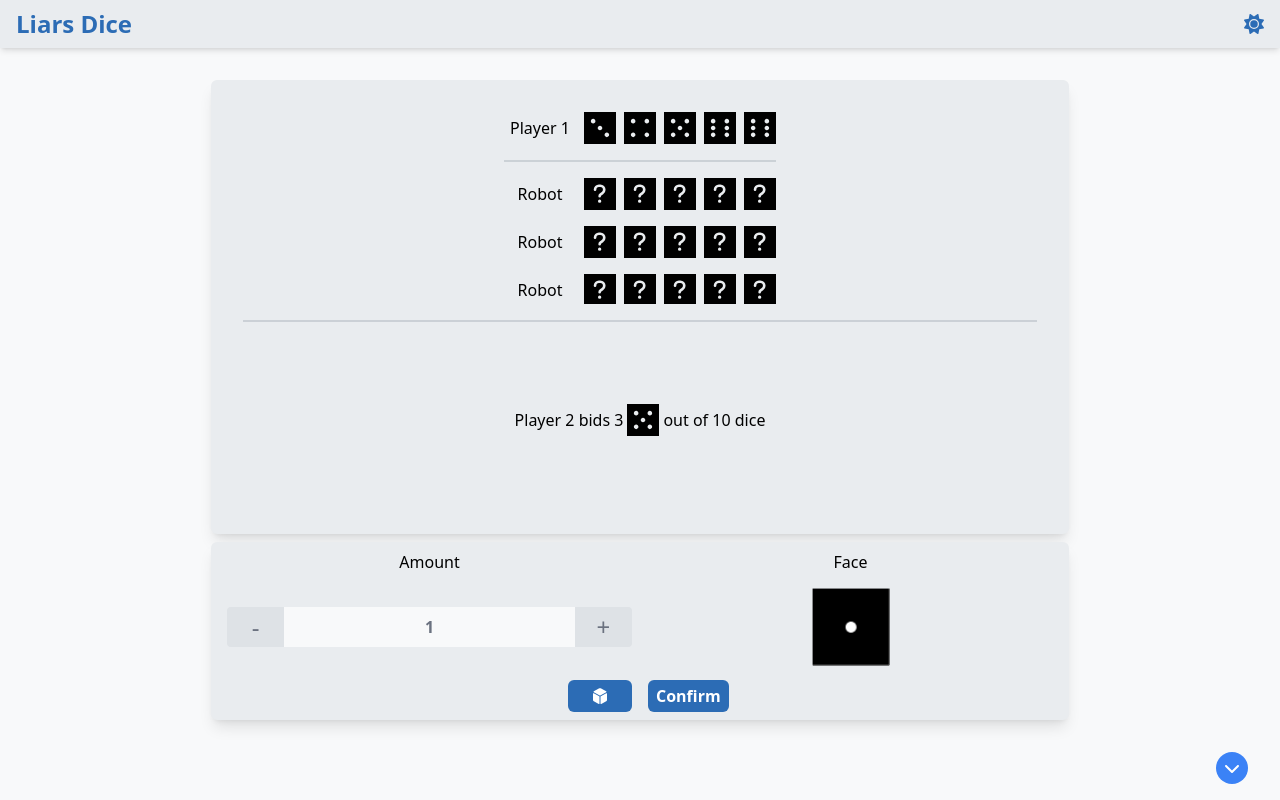
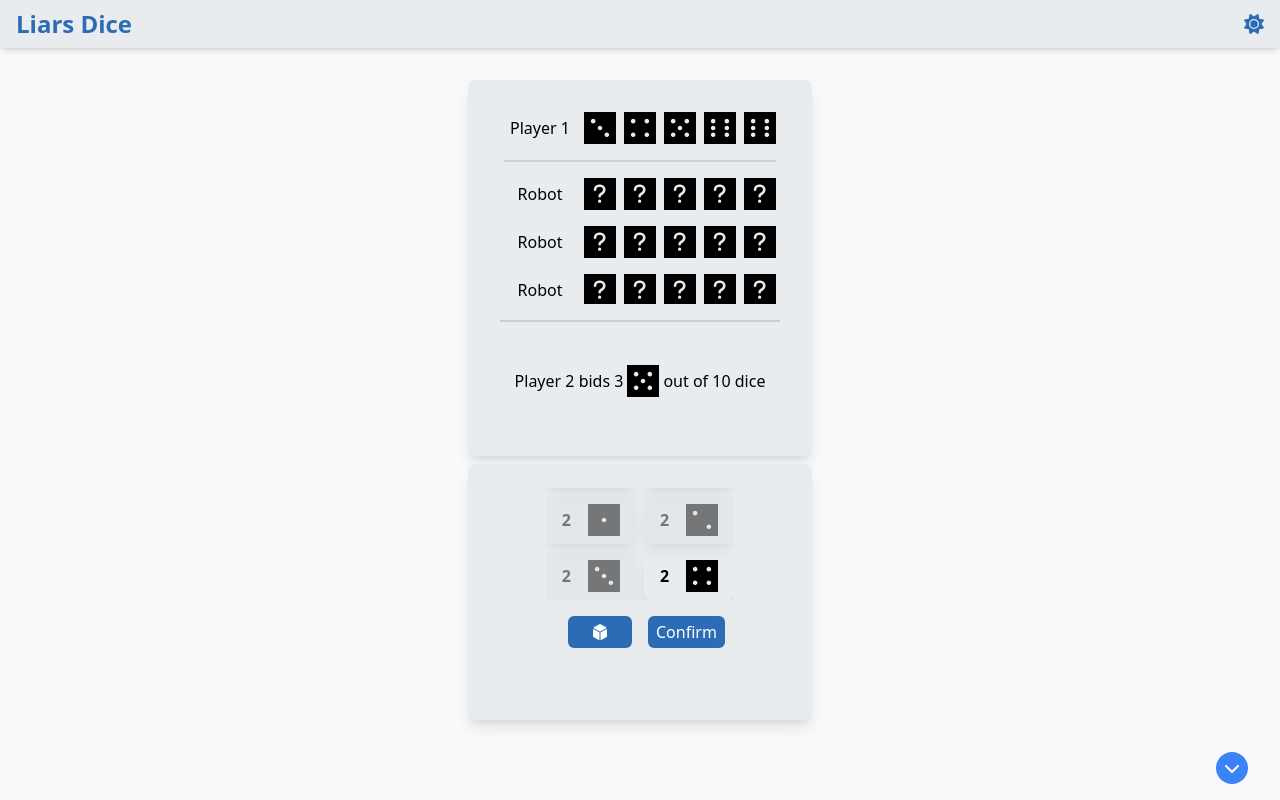
Before and after one commit to ajaytitus1386/dudo, a Next.js app: page /1 in a window 1280 px wide. Shown: the top 800 px of the page. Built offline with nearby package versions, Linux system fonts and the light colour scheme.

Commit message:
feat: dice list and picker

```diff
--- /dev/null
+++ b/src/components/dice/DiceInputWrapper.tsx
@@ -0,0 +1,44 @@
+import { faDiceD6, faList } from "@fortawesome/free-solid-svg-icons"
+import { FontAwesomeIcon } from "@fortawesome/react-fontawesome"
+import Button from "components/Button"
+import Hug from "components/Hug"
+import React from "react"
+
+type Props = {
+    children: React.ReactNode
+    setShowList: React.Dispatch<React.SetStateAction<boolean>>
+    showList: boolean
+}
+
+const DiceInputWrapper: React.FC<Props> = ({
+    children,
+    setShowList,
+    showList,
+}) => {
+    return (
+        <Hug className={"flex-[2] grid grid-cols-2 px-4 py-6 gap-4"}>
+            {children}
+            <Button
+                onClick={() => setShowList((prev) => !prev)}
+                className="order-last px-2 py-1 col-span-1 ml-auto bg-primary-light-300 dark:bg-primary-light-200 font-bold"
+            >
+                {showList ? (
+                    <FontAwesomeIcon
+                        icon={faDiceD6}
+                        className="text-text-light-100 dark:text-text-dark-500"
+                    />
+                ) : (
+                    <FontAwesomeIcon
+                        icon={faList}
+                        className="text-text-light-100 dark:text-text-dark-500"
+                    />
+                )}
+            </Button>
+            <Button className="order-last px-2 py-1 col-span-1 mr-auto bg-primary-light-300 dark:bg-primary-light-200 text-text-light-100 dark:text-text-dark-500 font-medium w-24">
+                Confirm
+            </Button>
+        </Hug>
+    )
+}
+
+export default DiceInputWrapper
--- a/src/components/dice/DiceList.tsx
+++ b/src/components/dice/DiceList.tsx
@@ -18,7 +18,11 @@ const DiceList = () => {
             `#bid-${minAmount}-${minEyes}`
         )
         if (!nextChoice) return
-        nextChoice.scrollIntoView({ behavior: "smooth" })
+        nextChoice.scrollIntoView({
+            behavior: "smooth",
+            block: "nearest",
+            inline: "start",
+        })
     }, [])
 
     const dice = [DiceOne, DiceTwo, DiceThree, DiceFour, DiceFive, DiceSix]
@@ -40,13 +44,15 @@ const DiceList = () => {
                     <Hug
                         className={`flex flex-row justify-between items-center gap-2 ${
                             !isValidBid(amount, eyes + 1)
-                                ? "opacity-50 bg-gray-400 "
-                                : ""
+                                ? "opacity-50 bg-background-light-300 dark:bg-background-dark-300"
+                                : "bg-background-light-100 dark:bg-background-dark-500"
                         }`}
                         key={`bid-${amount}-${eyes}`}
                         id={`bid-${amount}-${eyes}`}
                     >
-                        <b>{amount}</b>
+                        <b className="text-text-light-500 dark:text-text-dark-500">
+                            {amount}
+                        </b>
                         <Die className="w-8 h-8" />
                     </Hug>
                 )),
@@ -55,9 +61,11 @@ const DiceList = () => {
         )
 
     return (
-        <div className="flex flex-col p-8 items-center shadow-lg rounded-md w-full max-h-64 overflow-auto">
-            <text className="text-primary ">Your bid</text>
-            <div className="grid grid-cols-2 gap-2">{diceChoices}</div>
+        // The parent element should have display:grid and grid-template-columns: 1fr 1fr
+        <div className="relative col-span-2 row-span-2 flex flex-col items-center rounded-md h-full w-full">
+            <div className="absolute grid grid-cols-2 gap-2 max-h-full overflow-auto">
+                {diceChoices}
+            </div>
         </div>
     )
 }
--- a/src/components/dice/DicePicker.tsx
+++ b/src/components/dice/DicePicker.tsx
@@ -61,11 +61,12 @@ const DicePicker = () => {
     }
 
     return (
-        <Hug className={"grid grid-cols-2 px-4 y-6 gap-4"}>
+        // The parent element should have display:grid and grid-template-columns: 1fr 1fr
+        <>
             <h2 className="mx-4 order-1 text-center text-text-light-500 dark:text-text-dark-500">
                 Amount
             </h2>
-            <div className="m-auto order-3">
+            <div className="flex items-center justify-center h-full order-3">
                 <div className="flex flex-row h-10 rounded-md">
                     <button
                         className="text-text-light-300 hover:text-text-light-400 dark:text-text-dark-300 dark:hover:text-text-dark-200 bg-background-light-300 dark:bg-background-dark-300 h-full w-20 rounded-l cursor-pointer outline-none"
@@ -92,7 +93,7 @@ const DicePicker = () => {
             <h2 className="mx-4 order-2 text-center text-text-light-500 dark:text-text-dark-500">
                 Face
             </h2>
-            <div className="order-4">
+            <div className="flex items-center justify-center h-full order-4">
                 <div className={`${diceStyles.dieView}`}>
                     <div
                         className={`${diceStyles.die} ${diceFaceClass} cursor-pointer`}
@@ -167,16 +168,7 @@ const DicePicker = () => {
                     </div>
                 </div>
             </div>
-            <Button className="order-last px-2 py-1 col-span-1 ml-auto bg-primary-light-300 dark:bg-primary-light-200 font-bold">
-                <FontAwesomeIcon
-                    icon={faDiceD6}
-                    className="text-text-light-100 dark:text-text-dark-500"
-                />
-            </Button>
-            <Button className="order-last px-2 py-1 col-span-1 mr-auto bg-primary-light-300 dark:bg-primary-light-200 text-text-light-100 dark:text-text-dark-500 font-bold w-24">
-                Confirm
-            </Button>
-        </Hug>
+        </>
     )
 }
 
--- a/src/components/room/DiceTable.tsx
+++ b/src/components/room/DiceTable.tsx
@@ -75,7 +75,7 @@ const DiceTable = () => {
     )
 
     return (
-        <Hug className="flex flex-col h-full items-center justify-center gap-y-4 px-8 py-8">
+        <Hug className="flex flex-[3] flex-col items-center justify-center gap-y-4 px-8 py-8">
             <div className="grid grid-cols-7 px-1 gap-y-4 gap-x-2 max-h-48 overflow-auto">
                 <PlayerHand
                     playerName="Player 1"
--- a/src/pages/[room_name].tsx
+++ b/src/pages/[room_name].tsx
@@ -4,9 +4,12 @@ import DicePicker from "../components/dice/DicePicker"
 import { FontAwesomeIcon } from "@fortawesome/react-fontawesome"
 import { faChevronDown } from "@fortawesome/free-solid-svg-icons"
 import RoomControls from "../components/room/RoomControls"
+import DiceList from "components/dice/DiceList"
+import DiceInputWrapper from "components/dice/DiceInputWrapper"
 
 const Room = () => {
     const [isHigh, setIsHigh] = useState(true)
+    const [showDiceList, setShowDiceList] = useState(true)
 
     const onScroll = () => {
         if (!window) return
@@ -63,7 +66,12 @@ const Room = () => {
                 className="flex flex-col py-20 px-4 gap-y-2 min-h-screen"
             >
                 <DiceTable />
-                <DicePicker />
+                <DiceInputWrapper
+                    showList={showDiceList}
+                    setShowList={setShowDiceList}
+                >
+                    {showDiceList ? <DiceList /> : <DicePicker />}
+                </DiceInputWrapper>
             </div>
             <div
                 id="controls"
```
